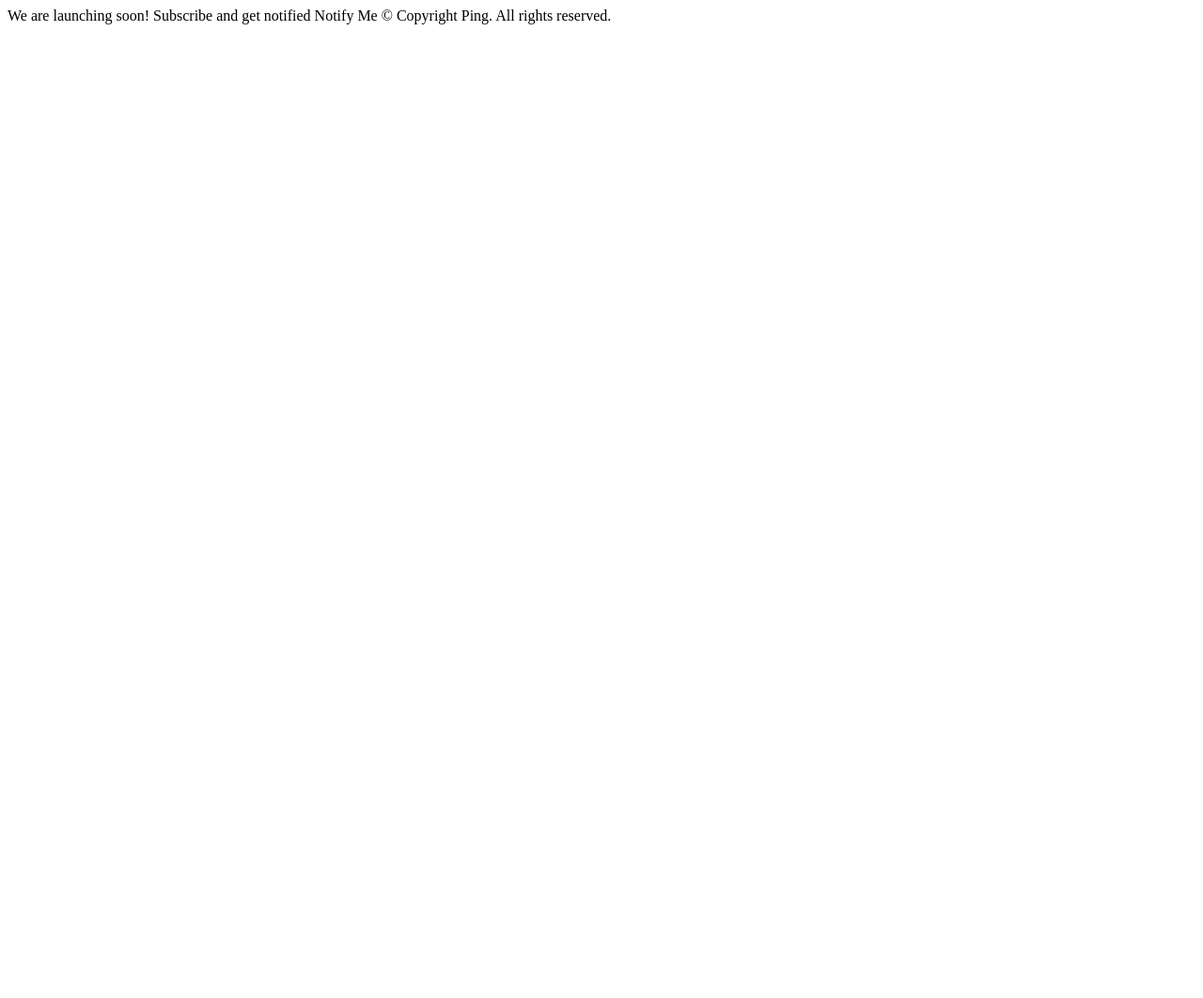
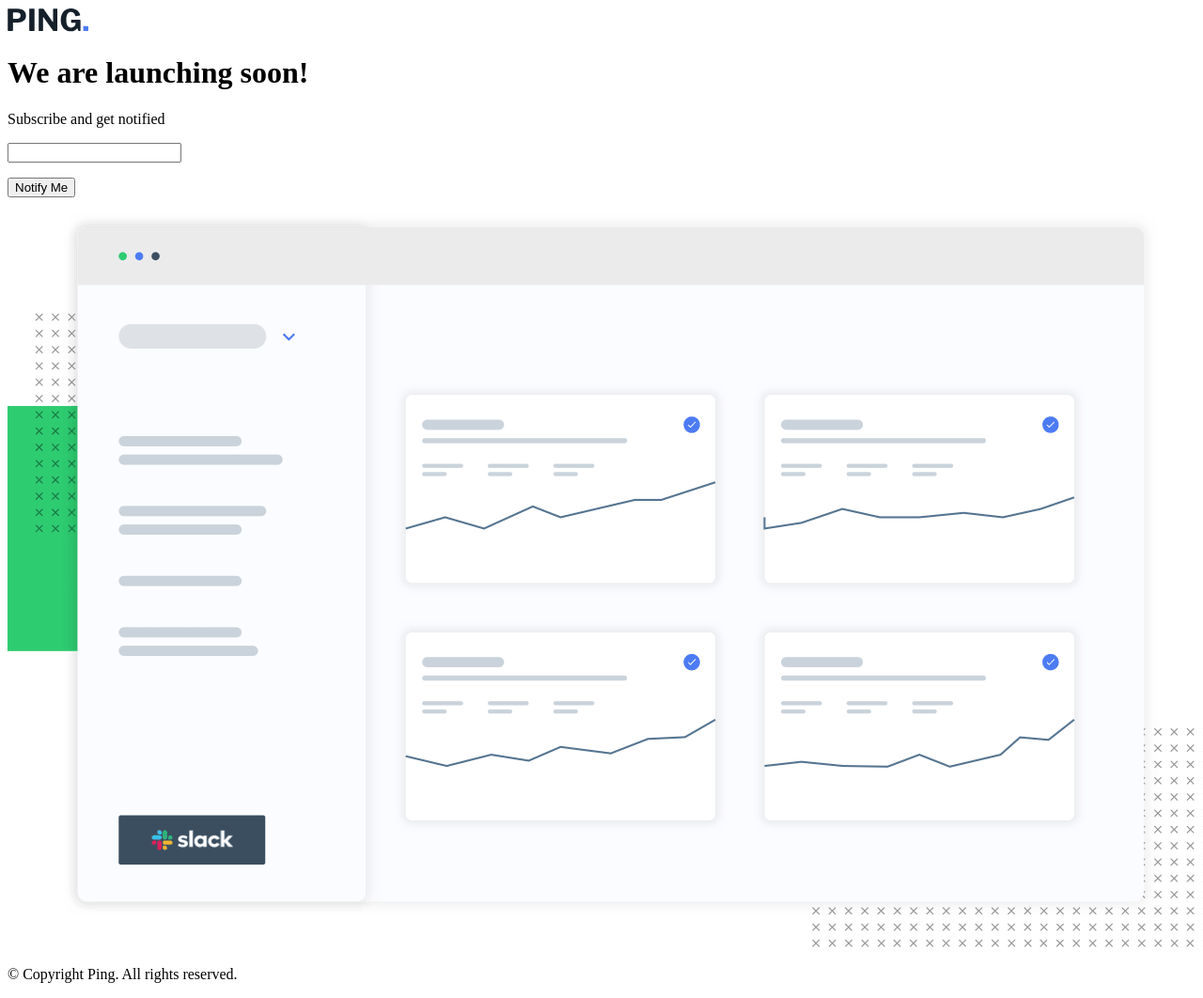
Before and after one commit to MatiasBastarrica/ping-single-column-coming-soon-page, a plain HTML site: page index.html in a window 1280 px wide. Shown: the whole page at 94% size. Before the commit the page ends 800 px from the top, so only its background shows below. Drawn offline with Linux system fonts and the light colour scheme.

Commit message:
Write the initial html structure

```diff
--- a/index.html
+++ b/index.html
@@ -16,8 +16,30 @@
     <link rel="stylesheet" href="styles.css" />
   </head>
   <body>
-    We are launching soon! Subscribe and get notified Notify Me &copy; Copyright
-    Ping. All rights reserved.
+    <main>
+      <img class="logo" src="./images/logo.svg" alt="" />
+      <h1>We are launching soon!</h1>
+      <p class="subtitle">Subscribe and get notified</p>
+      <form action="">
+        <p>
+          <input type="email" name="email" id="email" />
+        </p>
+        <p><input type="submit" value="Notify Me" /></p>
+      </form>
+      <img
+        class="dashboard-img"
+        src="./images/illustration-dashboard.png"
+        alt="Dashboard illustration."
+      />
+
+      <div class="footer">
+        <div class="icons-container"></div>
+        <div class="copyright-section">
+          <p>&copy; Copyright Ping. All rights reserved.</p>
+        </div>
+      </div>
+    </main>
+
     <script src="script.js"></script>
   </body>
 </html>
```
